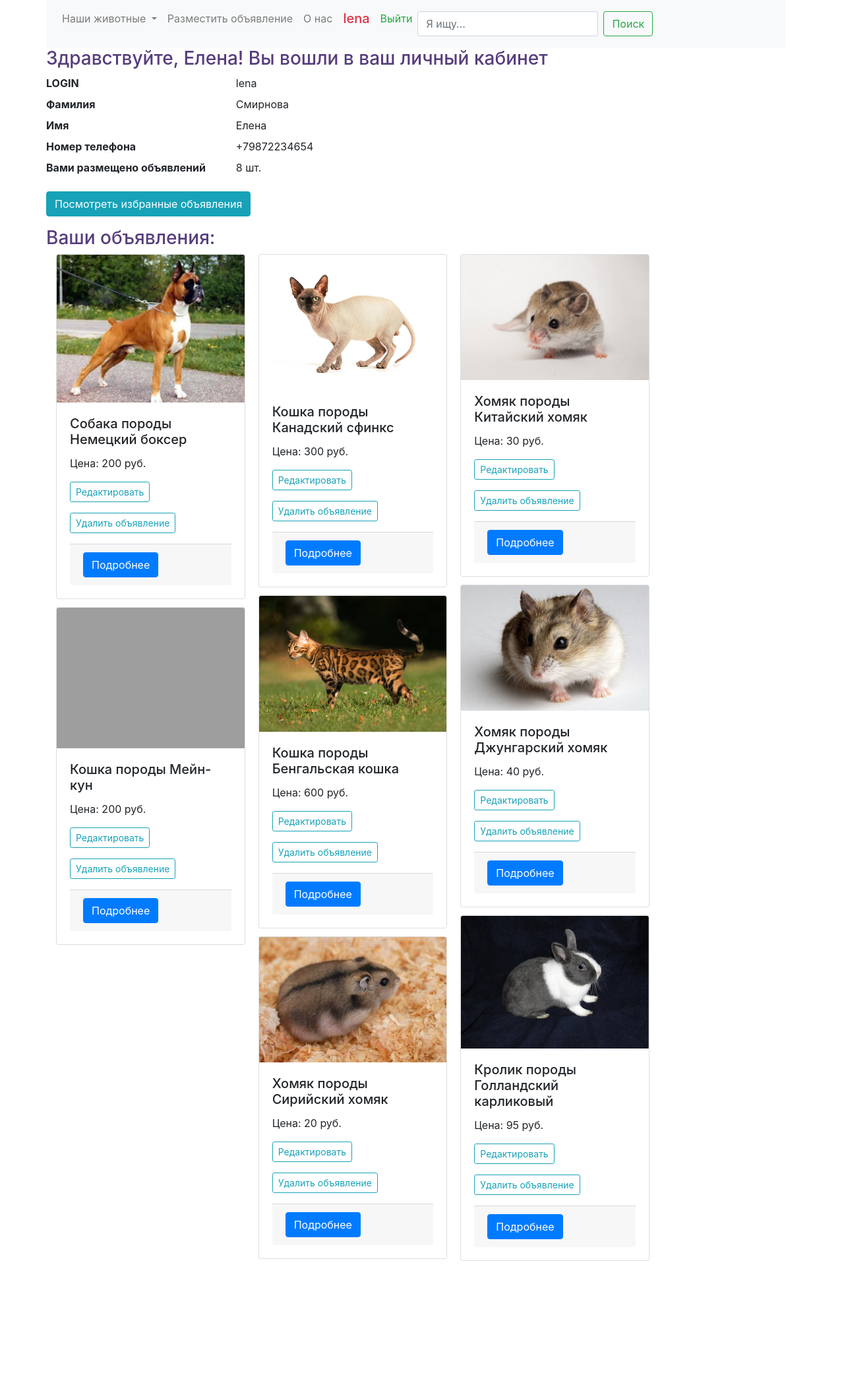
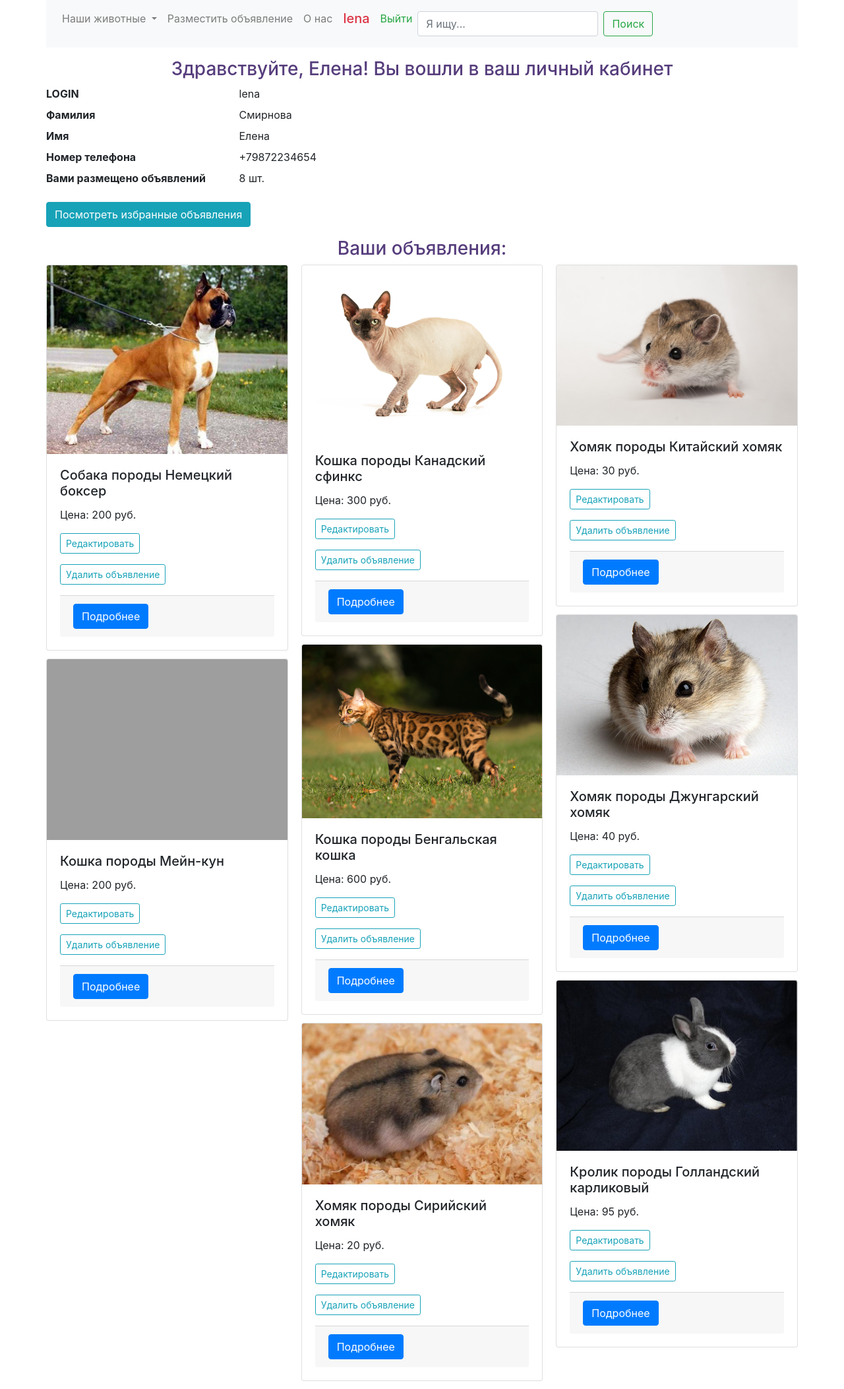
Before and after one commit to Sokolovskaia/pet_shop, a Flask app: page /account in a window 1280 px wide. Shown: the whole page at 66% size. Before the commit the page ends 1911 px from the top, so only its background shows below. Run offline with Flask 2, Linux system fonts and the light colour scheme; a user stored in the database is signed in; data comes from the database, SQL or seed files in the repository; some libraries are stand-ins or nearby versions; grey boxes are pictures that could not be loaded.

```diff
--- a/app/templates/account.html
+++ b/app/templates/account.html
@@ -6,8 +6,12 @@
 
 
 {% block body %}
+<p>
 
-<p class="h3 text-left font-bold" style="color:#563d7c">Здравствуйте, {{ user_name }}! Вы вошли в ваш личный кабинет</p>
+
+</p>
+
+<p class="h3 text-center font-bold" style="color:#563d7c">Здравствуйте, {{ user_name }}! Вы вошли в ваш личный кабинет</p>
 
 <dl class="row">
     <dt class="col-sm-3">LOGIN</dt>
@@ -32,13 +36,18 @@
 <p><a class="btn btn-info" href="{{ url_for('favourites') }}">Посмотреть избранные объявления</a></p>
 
 
-<p class="h3 text-left font-bold" style="color:#563d7c">Ваши объявления:</p>
+<p>
 
 
-<div class="container-fluid" style="display: inline-block">
+</p>
+
+<p class="h3 text-center font-bold" style="color:#563d7c">Ваши объявления:</p>
 
 
-    <div class="card-columns" style="max-width: 900px;">
+<div class="container-fluid-center" style="display: inline-block">
+
+
+    <div class="card-columns" style="max-width: 100%">
 
 
 
```
Also changed, not shown: app/templates/index.html (+12 -2 lines).
